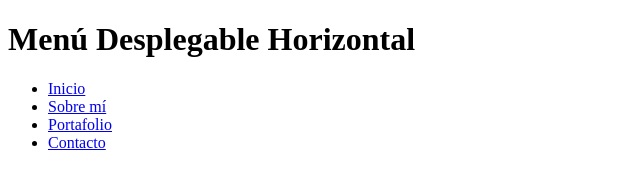
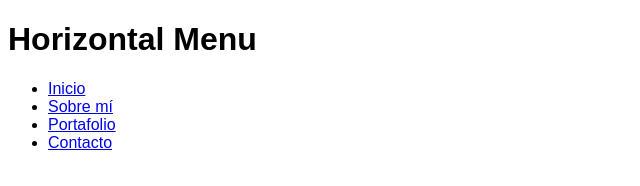
Before and after one commit to andreatelleria/menu-desplegable-horizontal, a plain HTML site: page index.html in a window 1280 px wide. Shown: the whole page, without its empty margins (0-640 px from the left). Drawn offline with Linux system fonts and the light colour scheme; files whose address does not match are found by name.

Commit message:
Links agregados en HTML

```diff
--- a/css/main.css
+++ b/css/main.css
@@ -0,0 +1,3 @@
+body {
+  font-family: sans-serif;
+}
--- a/index.html
+++ b/index.html
@@ -7,14 +7,14 @@
   </head>
   <body>
 
-    <h1>Menú Desplegable Horizontal</h1>
+    <h1>Horizontal Menu</h1>
 
     <nav>
       <ul>
-        <li><a href="#">Inicio</a></li>
-        <li><a href="#">Sobre mí</a></li>
-        <li><a href="#">Portafolio</a></li>
-        <li><a href="#">Contacto</a></li>
+        <li><a href="http://laboratoria.la/">Inicio</a></li>
+        <li><a href="http://kiut.tumblr.com/">Sobre mí</a></li>
+        <li><a href="https://github.com/llandreall">Portafolio</a></li>
+        <li><a href="http://kiut.tumblr.com/ask">Contacto</a></li>
       </ul>
     </nav>
 
```
